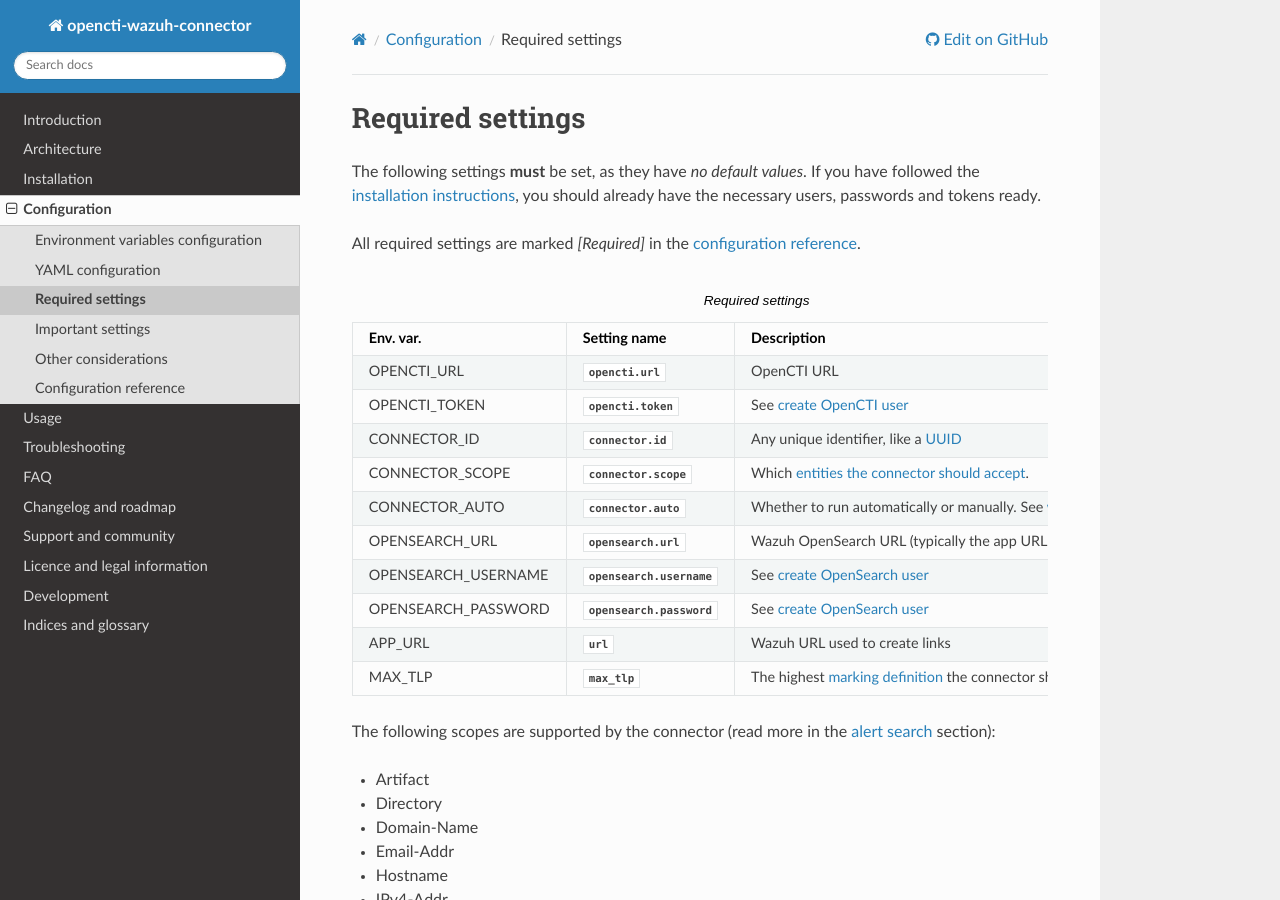
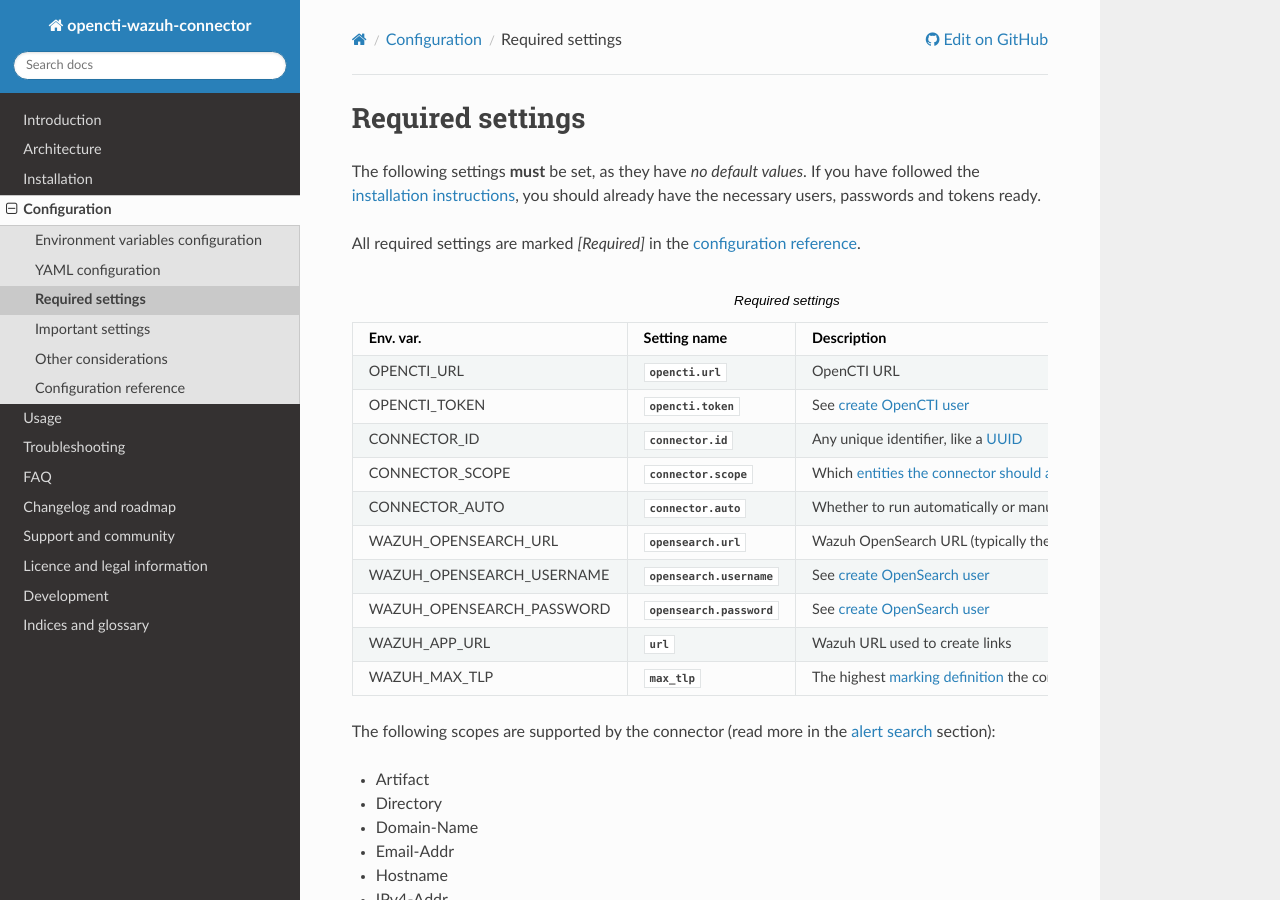
Before and after one commit to misje/opencti-wazuh-connector, a Sphinx documentation site: the page built from docs/source/required_settings.rst, in a window 1280 px wide and 900 px high. Built offline with Sphinx 7.4.7 and the Read the Docs theme 2.0.0, drawn with Linux system fonts in a browser that asks for light colours.

Commit message:
Add missing WAZUH_ prefix in requires settings overview

```diff
--- a/docs/source/required_settings.rst
+++ b/docs/source/required_settings.rst
@@ -31,19 +31,19 @@ reference <config-reference>`.
    * - CONNECTOR_AUTO
      - :attr:`connector.auto <wazuh.connector_config.ConnectorConfig.auto>`
      - Whether to run automatically or manually. See :ref:`when to run <when-to-run>`.
-   * - OPENSEARCH_URL
+   * - WAZUH_OPENSEARCH_URL
      - :attr:`opensearch.url <wazuh.opensearch_config.OpenSearchConfig.url>`
      - Wazuh OpenSearch URL (typically the app URL + *:9200*)
-   * - OPENSEARCH_USERNAME
+   * - WAZUH_OPENSEARCH_USERNAME
      - :attr:`opensearch.username <wazuh.opensearch_config.OpenSearchConfig.username>`
      - See :ref:`create OpenSearch user <create-opensearch-user>`
-   * - OPENSEARCH_PASSWORD
+   * - WAZUH_OPENSEARCH_PASSWORD
      - :attr:`opensearch.password <wazuh.opensearch_config.OpenSearchConfig.password>`
      - See :ref:`create OpenSearch user <create-opensearch-user>`
-   * - APP_URL
+   * - WAZUH_APP_URL
      - :attr:`url <wazuh.config.Config.app_url>`
      - Wazuh URL used to create links
-   * - MAX_TLP
+   * - WAZUH_MAX_TLP
      - :attr:`max_tlp <wazuh.config.Config.max_tlp>`
      - The highest :term:`marking definition` the connector should be
        entrusted
```
